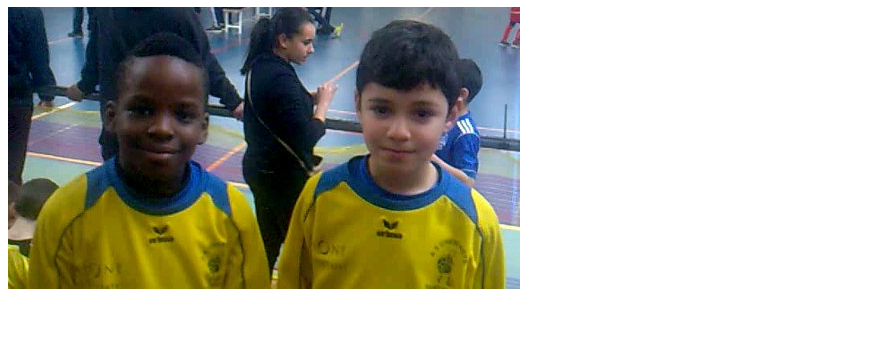
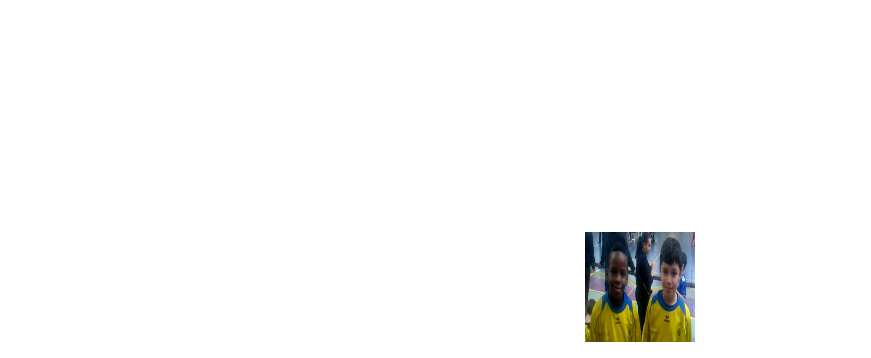
Before and after one commit to machett/le-foot, a plain HTML site: page index.html in a window 1280 px wide. Shown: the part 73-431 px from the top of the page, without its empty margins (0-871 px from the left). Drawn offline with Linux system fonts and the light colour scheme.

Commit message:
center image and tagline

```diff
--- a/index.html
+++ b/index.html
@@ -1,8 +1,14 @@
 <!DOCTYPE html>
 <html>
-<head></head>
+<head>
+	<link rel="stylesheet" type="text/css" href="style.css">
+</head>
 <body>
-	<h1>Coming soon le Wagon </h1>
-	<img src="dimage.png.jpg">
+	<div id="container">
+		<img src="dimage.png.jpg" class="test" id="logo">
+		<h1>Coming soon le Wagon </h1>
+		</div>
+
+
 </body>
 </html>
--- /dev/null
+++ b/style.css
@@ -0,0 +1,21 @@
+
+body{
+	margin:0;
+	font-family:helvetica;
+}
+
+#logo{
+	width: 110px;
+	height: 110px;
+
+}
+
+#container{
+
+	display: flex;
+	justify-content: center;
+	align-items: center;
+	height: 100vh;
+	flex-direction: column;
+
+}
```
